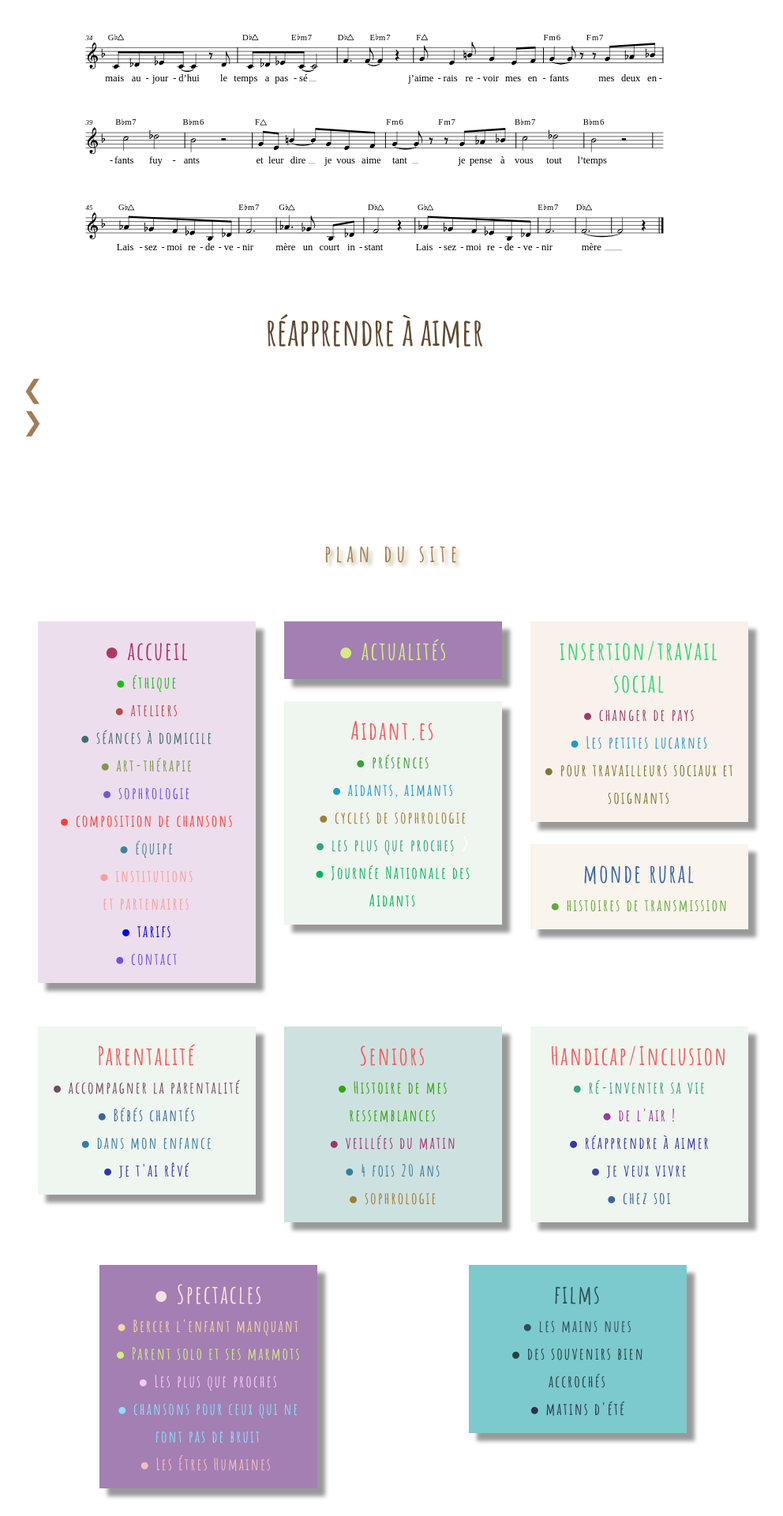
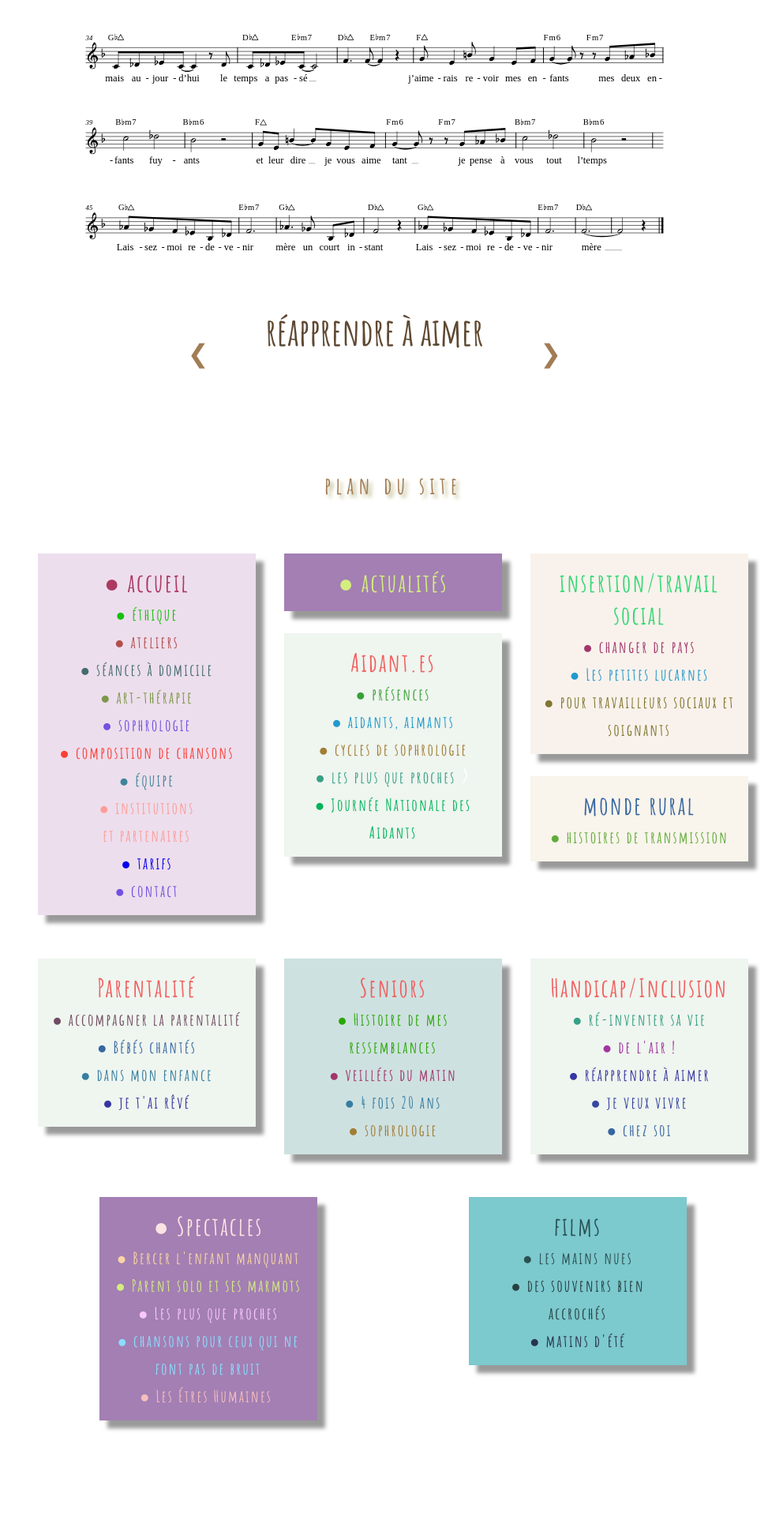
Before and after one commit to leshnik/revertouthaut, a Jekyll site: the page built from partitions.md, in a window 1280 px wide. Shown: the part 1145-3065 px from the top of the page at 79% size, without its empty margins (142-1134 px from the left). Built offline with Jekyll 4.4.1, drawn with Linux system fonts in a browser that asks for light colours; after the commit the page ends 2979 px from its top, so only the background shows below that.

Commit message:
new class image-arrows

```diff
--- a/_sass/layout.scss
+++ b/_sass/layout.scss
@@ -83,6 +83,12 @@
     width: 100px;
     margin-left: 15px;
   }
+  .image-arrows {
+    display: flex;
+    flex-wrap: nowrap;
+    justify-content: space-around;
+    margin-top: -45px;
+  }
   @media (min-width: 940px) {
     body {
       width: 940px;
```
